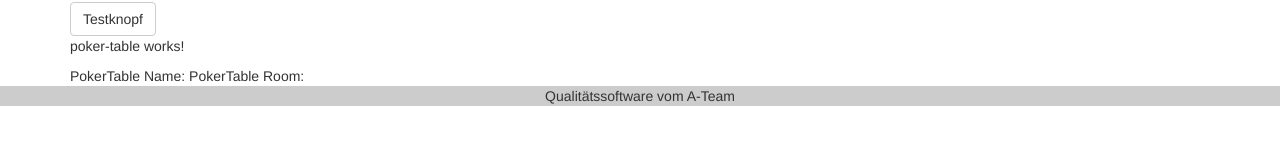
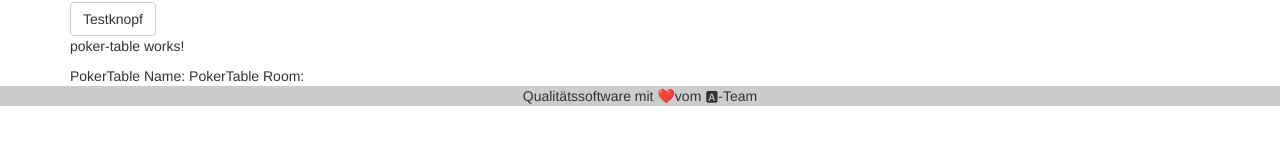
Before and after one commit to wam23/planningPoker, an Angular app: page / in a window 1280 px wide. Shown: the part 201-346 px from the top of the page. Built offline with nearby package versions, Linux system fonts and the light colour scheme.

Commit message:
emoji-footer

```diff
--- a/src/app/app.component.html
+++ b/src/app/app.component.html
@@ -6,6 +6,6 @@
 
 <footer class="bg-light text-center text-lg-start">
     <div class="text-center p-3" style="background-color: rgba(0, 0, 0, 0.2)">
-        <p>Qualitätssoftware vom A-Team</p>
+        <p>Qualitätssoftware mit ❤️vom 🅰-Team</p>
     </div>
 </footer>
```
